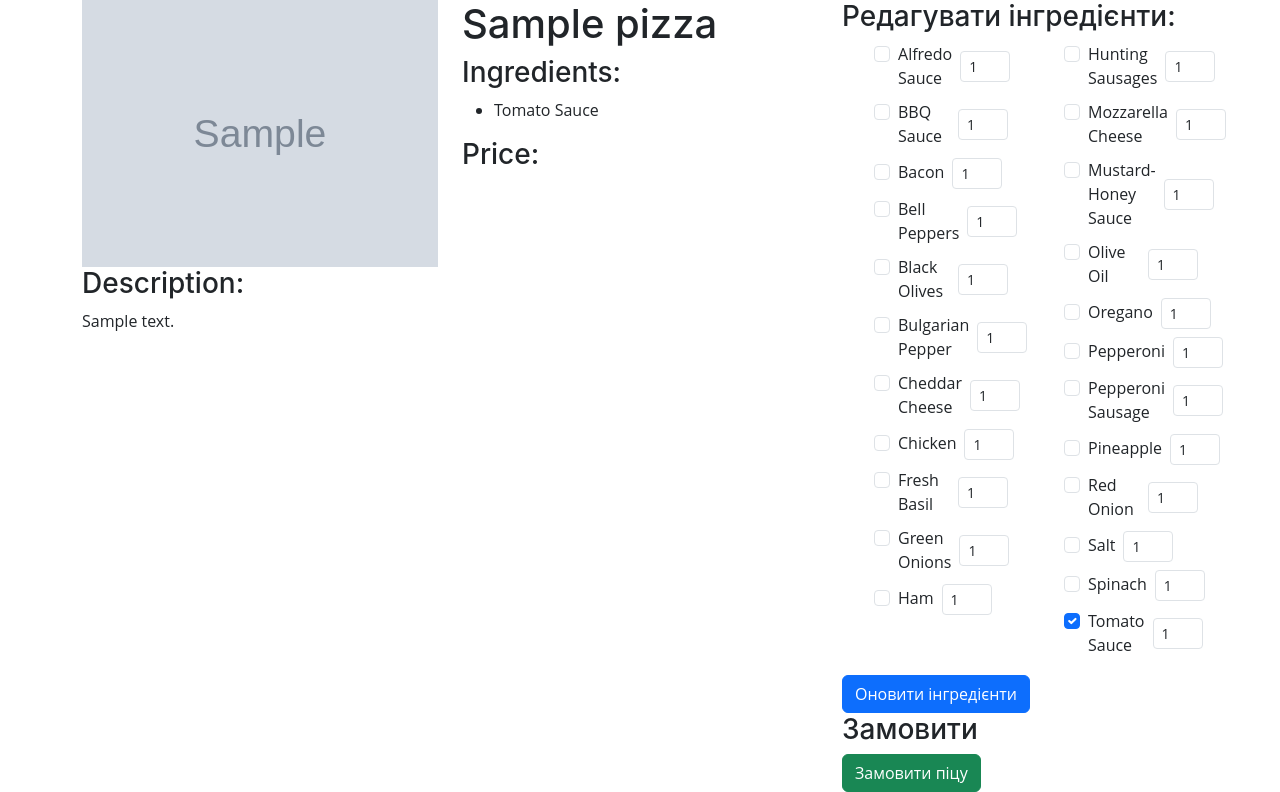
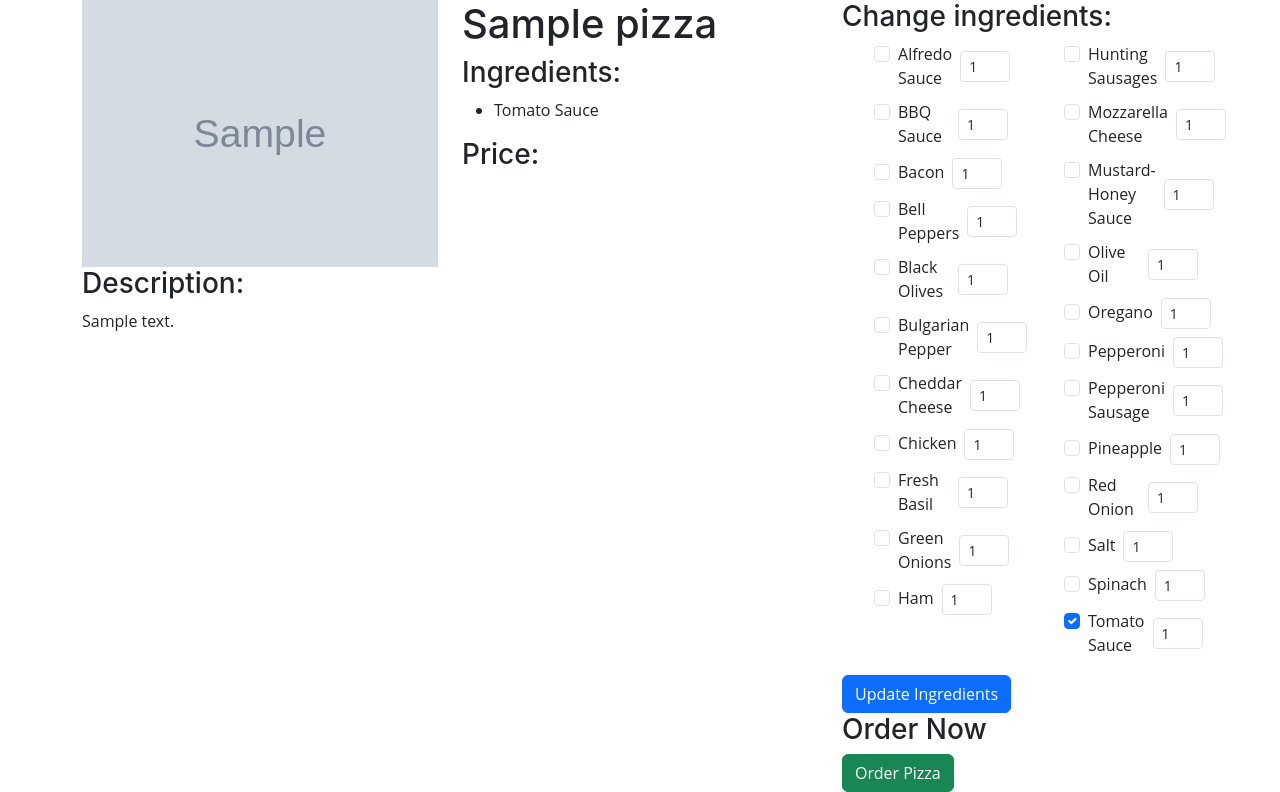
Before and after one commit to OlegatorLE/pizza-mate, a Django app: page /detail/1/ in a window 1280 px wide. Shown: the part 38-830 px from the top of the page. Run offline with Django 4.2, Linux system fonts and the light colour scheme; data comes from the database, SQL or seed files in the repository; tables that the repository leaves empty hold one stand-in row (values such as "Sample post"); grey boxes marked "Sample" are stand-in pictures.

Commit message:
Change language in English

```diff
--- a/templates/pizza/pizza_detail.html
+++ b/templates/pizza/pizza_detail.html
@@ -22,20 +22,20 @@
 
         <h3>Price:</h3>
         {% if size == "Small" %}
-          <p>Маленька: {{ pizza.get_prices.Small }} грн</p>
+          <p>Small: {{ pizza.get_prices.Small }} UAH</p>
         {% endif %}
         {% if size == "Medium" %}
-          <p>Середня: {{ pizza.get_prices.Medium }} грн</p>
+          <p>Medium: {{ pizza.get_prices.Medium }} UAH</p>
         {% endif %}
         {% if size == "Big" %}
-          <p>Велика: {{ pizza.get_prices.Big }} грн</p>
+          <p>Big: {{ pizza.get_prices.Big }} UAH</p>
         {% endif %}
 
       </div>
 
       <!-- Права колонка: Редагування інгредієнтів -->
       <div class="col-md-4">
-        <h3>Редагувати інгредієнти:</h3>
+        <h3>Change ingredients:</h3>
 
         <form method="post" action="{% url 'pizza:update-pizza-ingredients' pizza.id %}">
           {% csrf_token %}
@@ -78,11 +78,11 @@
             </div>
           </div>
           <input type="hidden" value="{{ size }}" name="size">
-          <button type="submit" class="btn btn-primary">Оновити інгредієнти</button>
+          <button type="submit" class="btn btn-primary">Update Ingredients</button>
         </form>
 
-        <h3>Замовити</h3>
-        <button type="button" class="btn btn-success">Замовити піцу</button>
+        <h3>Order Now</h3>
+        <button type="button" class="btn btn-success">Order Pizza</button>
       </div>
     </div>
   </div>
```
